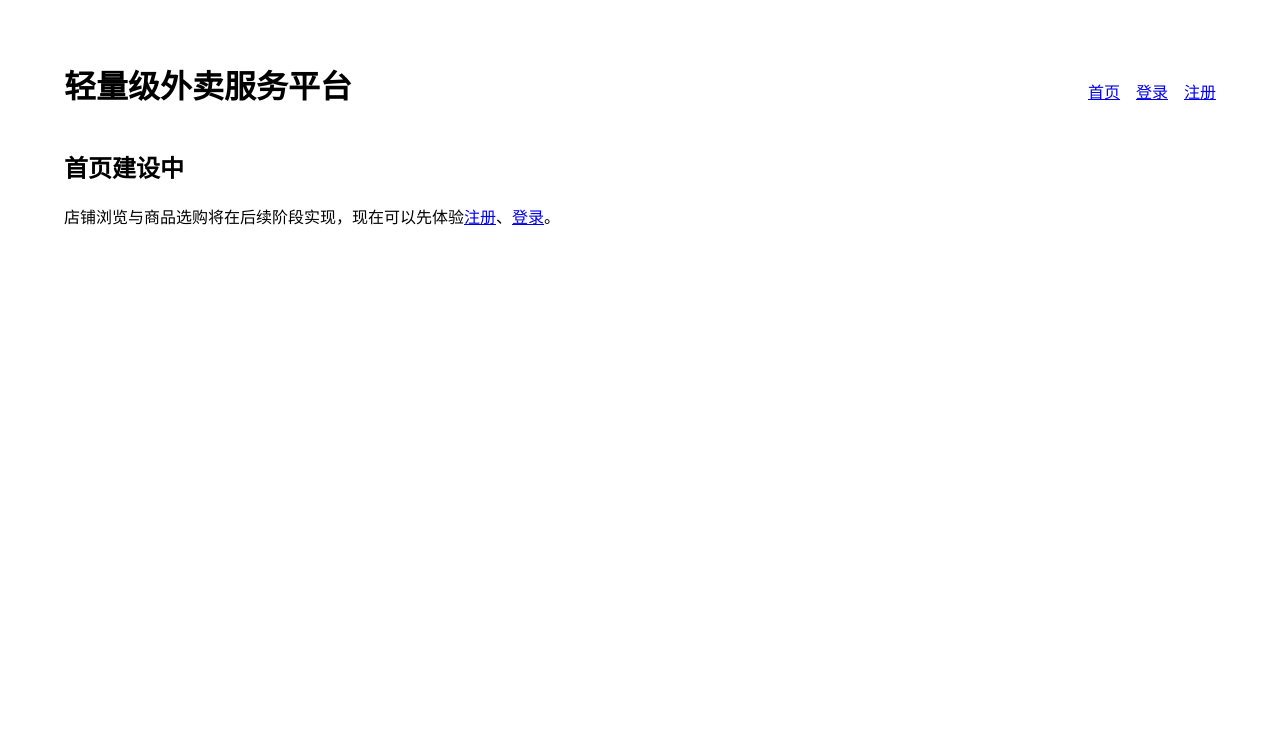
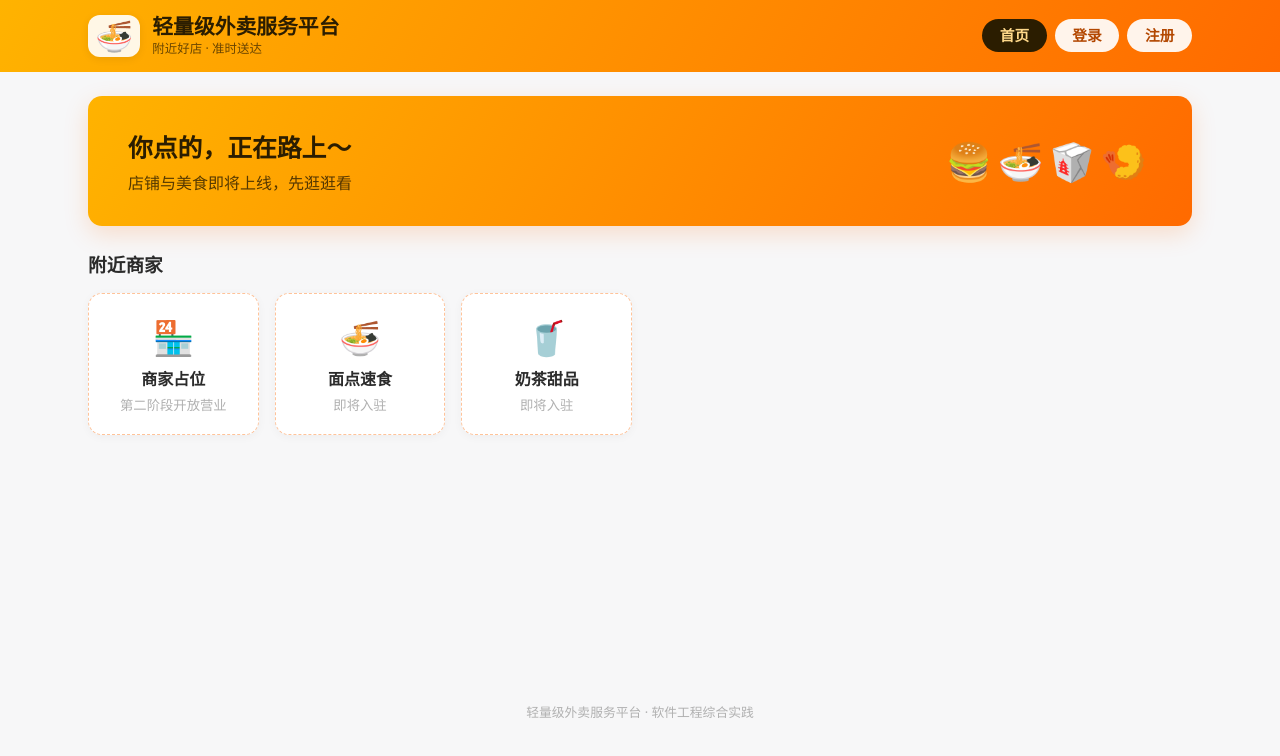
Before and after one commit to messere1/eleme-takeout, a Vue app in the folder frontend/: page / in a window 1280 px wide. Shown: the top 756 px of the page. Built offline with nearby package versions, Linux system fonts and the light colour scheme.

Commit message:
css update

```diff
--- a/frontend/src/App.vue
+++ b/frontend/src/App.vue
@@ -1,30 +1,97 @@
 <template>
-  <main class="shell">
-    <header class="topbar">
-      <h1>轻量级外卖服务平台</h1>
-      <nav>
+  <header class="brand-bar">
+    <div class="brand-inner">
+      <div class="brand-title">
+        <span class="brand-logo">🍜</span>
+        <div>
+          <h1>轻量级外卖服务平台</h1>
+          <p class="brand-slogan">附近好店 · 准时送达</p>
+        </div>
+      </div>
+      <nav class="brand-nav">
         <RouterLink to="/">首页</RouterLink>
         <RouterLink to="/login">登录</RouterLink>
         <RouterLink to="/register">注册</RouterLink>
       </nav>
-    </header>
+    </div>
+  </header>
+
+  <!-- 当前路由对应的页面渲染在这里 -->
+  <main class="shell">
     <RouterView />
   </main>
+
+  <footer class="site-footer">轻量级外卖服务平台 · 软件工程综合实践</footer>
 </template>
 
 <style scoped>
+.brand-bar {
+  background: var(--brand-gradient);
+  color: #2b1d00;
+}
+.brand-inner {
+  max-width: 72rem;
+  margin: 0 auto;
+  padding: 0.9rem 1.5rem;
+  display: flex;
+  align-items: center;
+  justify-content: space-between;
+  gap: 1rem;
+  flex-wrap: wrap;
+}
+.brand-title {
+  display: flex;
+  align-items: center;
+  gap: 0.75rem;
+}
+.brand-logo {
+  font-size: 1.9rem;
+  line-height: 1;
+  background: rgba(255, 255, 255, 0.9);
+  border-radius: 12px;
+  padding: 0.35rem 0.45rem;
+  box-shadow: 0 2px 8px rgba(0, 0, 0, 0.08);
+}
+.brand-title h1 {
+  margin: 0;
+  font-size: 1.3rem;
+  line-height: 1.2;
+}
+.brand-slogan {
+  margin: 0;
+  font-size: 0.78rem;
+  opacity: 0.7;
+}
+.brand-nav a {
+  margin-left: 0.5rem;
+  padding: 0.4rem 1.1rem;
+  border-radius: 999px;
+  background: rgba(255, 255, 255, 0.92);
+  color: #b34700;
+  font-weight: 600;
+  font-size: 0.92rem;
+  text-decoration: none;
+  transition: transform 0.12s ease;
+}
+.brand-nav a:hover {
+  transform: translateY(-1px);
+}
+.brand-nav a.router-link-exact-active {
+  background: #2b1d00;
+  color: #ffd98a;
+}
+
 .shell {
   max-width: 72rem;
   margin: 0 auto;
-  padding: 2rem;
-  font-family: system-ui, sans-serif;
+  padding: 1.5rem;
+  min-height: calc(100vh - 190px);
 }
-.topbar {
-  display: flex;
-  align-items: baseline;
-  justify-content: space-between;
-}
-nav a {
-  margin-left: 1rem;
+
+.site-footer {
+  text-align: center;
+  color: #b0b0b0;
+  font-size: 0.8rem;
+  padding: 1.25rem;
 }
 </style>
--- a/frontend/src/main.js
+++ b/frontend/src/main.js
@@ -1,6 +1,7 @@
 import { createApp } from 'vue'
 import ElementPlus from 'element-plus'
 import 'element-plus/dist/index.css'
+import './styles/theme.css'
 import router from './router'
 import App from './App.vue'
 
--- /dev/null
+++ b/frontend/src/styles/theme.css
@@ -0,0 +1,39 @@
+:root {
+  --brand-gradient: linear-gradient(120deg, #ffb300 0%, #ff6a00 100%);
+  --brand-bg: #f7f7f8;
+  --card-radius: 14px;
+
+  --el-color-primary: #ff6a00;
+  --el-color-primary-light-3: #ff9440;
+  --el-color-primary-light-5: #ffb36e;
+  --el-color-primary-light-7: #ffd5ae;
+  --el-color-primary-light-8: #ffe3c7;
+  --el-color-primary-light-9: #fff4ea;
+  --el-color-primary-dark-2: #cc5500;
+}
+
+* {
+  box-sizing: border-box;
+}
+
+html,
+body {
+  margin: 0;
+  padding: 0;
+}
+
+body {
+  font-family: system-ui, -apple-system, "Segoe UI", "PingFang SC",
+    "Microsoft YaHei", sans-serif;
+  background: var(--brand-bg);
+  color: #2b2b2b;
+}
+
+.el-button--primary {
+  font-weight: 600;
+}
+
+.el-button--primary,
+.el-button--primary.is-disabled {
+  border-color: var(--el-color-primary);
+}
--- a/frontend/src/views/Home.vue
+++ b/frontend/src/views/Home.vue
@@ -1,6 +1,90 @@
 <template>
-  <section class="home">
-    <h2>首页建设中</h2>
-    <p>店铺浏览与商品选购将在后续阶段实现，现在可以先体验<a href="/register">注册</a>、<a href="/login">登录</a>。</p>
-  </section>
+  <div class="home">
+    <section class="hero">
+      <div class="hero-text">
+        <h2>你点的，正在路上～</h2>
+        <p>店铺与美食即将上线，先逛逛看</p>
+      </div>
+      <div class="hero-emoji">🍔🍜🥡🍤</div>
+    </section>
+
+    <section class="coming">
+      <h3>附近商家</h3>
+      <div class="shop-list">
+        <div class="shop-card">
+          <span class="shop-emoji">🏪</span>
+          <strong>商家占位</strong>
+          <small>第二阶段开放营业</small>
+        </div>
+        <div class="shop-card">
+          <span class="shop-emoji">🍜</span>
+          <strong>面点速食</strong>
+          <small>即将入驻</small>
+        </div>
+        <div class="shop-card">
+          <span class="shop-emoji">🥤</span>
+          <strong>奶茶甜品</strong>
+          <small>即将入驻</small>
+        </div>
+      </div>
+    </section>
+  </div>
 </template>
+
+<style scoped>
+.home {
+  display: flex;
+  flex-direction: column;
+  gap: 1.5rem;
+}
+.hero {
+  display: flex;
+  align-items: center;
+  justify-content: space-between;
+  gap: 1rem;
+  background: var(--brand-gradient);
+  color: #2b1d00;
+  border-radius: var(--card-radius);
+  padding: 2rem 2.5rem;
+  box-shadow: 0 8px 24px rgba(255, 106, 0, 0.18);
+}
+.hero h2 {
+  margin: 0 0 0.4rem;
+  font-size: 1.55rem;
+}
+.hero p {
+  margin: 0;
+  opacity: 0.8;
+}
+.hero-emoji {
+  font-size: 2.3rem;
+  letter-spacing: 0.35rem;
+}
+
+.coming h3 {
+  margin: 0 0 1rem;
+}
+.shop-list {
+  display: grid;
+  grid-template-columns: repeat(auto-fill, minmax(170px, 1fr));
+  gap: 1rem;
+}
+.shop-card {
+  background: #fff;
+  border-radius: var(--card-radius);
+  padding: 1.25rem;
+  text-align: center;
+  display: flex;
+  flex-direction: column;
+  align-items: center;
+  gap: 0.35rem;
+  border: 1px dashed rgba(255, 106, 0, 0.4);
+  box-shadow: 0 2px 10px rgba(0, 0, 0, 0.04);
+}
+.shop-emoji {
+  font-size: 2.1rem;
+}
+.shop-card small {
+  color: #b0b0b0;
+}
+</style>
--- a/frontend/src/views/Login.vue
+++ b/frontend/src/views/Login.vue
@@ -32,55 +32,126 @@ async function submit() {
 </script>
 
 <template>
+  <div class="auth-page">
     <section class="auth-card">
-    <h2>用户登录</h2>
+      <header class="card-head">
+        <span class="card-emoji">🍜</span>
+        <h2>欢迎回来</h2>
+        <p class="card-tip">登录后开始点单</p>
+      </header>
 
+      <div class="field">
+        <label for="login-account">账号</label>
         <el-input
+          id="login-account"
           v-model="form.account"
           data-testid="login-account"
-      class="auth-field"
-      placeholder="账号（用户名或手机号）"
+          class="auth-input"
+          placeholder="手机号或用户名"
           @keyup.enter="submit"
         />
+      </div>
+
+      <div class="field">
+        <label for="login-password">密码</label>
         <el-input
+          id="login-password"
           v-model="form.password"
           type="password"
           data-testid="login-password"
-      class="auth-field"
-      placeholder="密码"
+          class="auth-input"
+          placeholder="请输入密码"
           show-password
           @keyup.enter="submit"
         />
+      </div>
 
-    <p v-if="errorMessage" data-testid="login-error" role="alert" class="auth-error">
+      <p v-if="errorMessage" data-testid="login-error" role="alert" class="form-error">
         {{ errorMessage }}
       </p>
 
       <el-button
         type="primary"
         data-testid="login-submit"
-      class="auth-submit"
+        class="submit-btn"
         :disabled="submitting"
         @click="submit"
       >
         {{ submitting ? '登录中…' : '登录' }}
       </el-button>
+
+      <p class="switch-line">
+        还没有账号？<RouterLink to="/register">去注册</RouterLink>
+      </p>
     </section>
+  </div>
 </template>
 
 <style scoped>
+.auth-page {
+  max-width: 27rem;
+  margin: 1.5rem auto 2.5rem;
+}
 .auth-card {
-  max-width: 24rem;
-  margin: 2rem auto;
+  background: #fff;
+  border-radius: var(--card-radius);
+  border-top: 5px solid var(--el-color-primary);
+  padding: 2rem 1.9rem 1.5rem;
   display: flex;
   flex-direction: column;
   gap: 1rem;
+  box-shadow: 0 6px 24px rgba(0, 0, 0, 0.08);
 }
-.auth-error {
-  color: #f56c6c;
-  margin: 0;
+.card-head {
+  text-align: center;
+  margin-bottom: 0.25rem;
 }
-.auth-submit {
+.card-emoji {
+  display: block;
+  font-size: 2.3rem;
+}
+.card-head h2 {
+  margin: 0.25rem 0 0;
+  font-size: 1.45rem;
+}
+.card-tip {
+  margin: 0.25rem 0 0;
+  color: #b0b0b0;
+  font-size: 0.85rem;
+}
+.field {
+  display: flex;
+  flex-direction: column;
+  gap: 0.4rem;
+}
+.field label {
+  font-size: 0.85rem;
+  color: #666;
+}
+.auth-input,
+.auth-input :deep(.el-input) {
   width: 100%;
 }
+.form-error {
+  margin: 0;
+  color: #e34d1c;
+  font-size: 0.9rem;
+}
+.submit-btn {
+  width: 100%;
+  height: 42px;
+  font-size: 1rem;
+  margin-top: 0.25rem;
+}
+.switch-line {
+  text-align: center;
+  margin: 0.5rem 0 0;
+  color: #b0b0b0;
+  font-size: 0.9rem;
+}
+.switch-line a {
+  color: var(--el-color-primary);
+  text-decoration: none;
+  font-weight: 600;
+}
 </style>
--- a/frontend/src/views/Register.vue
+++ b/frontend/src/views/Register.vue
@@ -58,24 +58,35 @@ async function submit() {
 </script>
 
 <template>
+  <div class="auth-page">
     <section class="auth-card">
-    <h2>用户注册</h2>
+      <header class="card-head">
+        <span class="card-emoji">🥡</span>
+        <h2>新用户注册</h2>
+        <p class="card-tip">注册一个账号，开始你的第一单</p>
+      </header>
 
       <div class="field">
+        <label for="register-username">用户名</label>
         <el-input
+          id="register-username"
           v-model="form.username"
           data-testid="register-username"
-        placeholder="用户名（3~30 个字符）"
+          class="auth-input"
+          placeholder="3~30 个字符"
           @keyup.enter="submit"
         />
         <p v-if="fieldErrors.username" class="field-error">{{ fieldErrors.username }}</p>
       </div>
 
       <div class="field">
+        <label for="register-phone">手机号</label>
         <el-input
+          id="register-phone"
           v-model="form.phone"
           data-testid="register-phone"
-        placeholder="手机号"
+          class="auth-input"
+          placeholder="中国大陆手机号"
           maxlength="11"
           @keyup.enter="submit"
         />
@@ -83,53 +94,107 @@ async function submit() {
       </div>
 
       <div class="field">
+        <label for="register-password">密码</label>
         <el-input
+          id="register-password"
           v-model="form.password"
           type="password"
           data-testid="register-password"
-        placeholder="密码（6~64 位，含字母和数字）"
+          class="auth-input"
+          placeholder="6~64 位，含字母和数字"
           show-password
           @keyup.enter="submit"
         />
         <p v-if="fieldErrors.password" class="field-error">{{ fieldErrors.password }}</p>
       </div>
 
-    <p v-if="errorMessage" data-testid="register-error" role="alert" class="auth-error">
+      <p v-if="errorMessage" data-testid="register-error" role="alert" class="form-error">
         {{ errorMessage }}
       </p>
 
       <el-button
         type="primary"
         data-testid="register-submit"
-      class="auth-submit"
+        class="submit-btn"
         :disabled="submitting"
         @click="submit"
       >
         {{ submitting ? '注册中…' : '注册' }}
       </el-button>
+
+      <p class="switch-line">
+        已有账号？<RouterLink to="/login">去登录</RouterLink>
+      </p>
     </section>
+  </div>
 </template>
 
 <style scoped>
+.auth-page {
+  max-width: 27rem;
+  margin: 1.5rem auto 2.5rem;
+}
 .auth-card {
-  max-width: 24rem;
-  margin: 2rem auto;
+  background: #fff;
+  border-radius: var(--card-radius);
+  border-top: 5px solid var(--el-color-primary);
+  padding: 2rem 1.9rem 1.5rem;
   display: flex;
   flex-direction: column;
   gap: 1rem;
+  box-shadow: 0 6px 24px rgba(0, 0, 0, 0.08);
+}
+.card-head {
+  text-align: center;
+  margin-bottom: 0.25rem;
+}
+.card-emoji {
+  display: block;
+  font-size: 2.3rem;
+}
+.card-head h2 {
+  margin: 0.25rem 0 0;
+  font-size: 1.45rem;
+}
+.card-tip {
+  margin: 0.25rem 0 0;
+  color: #b0b0b0;
+  font-size: 0.85rem;
 }
 .field {
   display: flex;
   flex-direction: column;
-  gap: 0.25rem;
+  gap: 0.35rem;
+}
+.field label {
+  font-size: 0.85rem;
+  color: #666;
+}
+.auth-input,
+.auth-input :deep(.el-input) {
+  width: 100%;
 }
 .field-error,
-.auth-error {
-  color: #f56c6c;
+.form-error {
   margin: 0;
-  font-size: 0.875rem;
+  color: #e34d1c;
+  font-size: 0.88rem;
 }
-.auth-submit {
+.submit-btn {
   width: 100%;
+  height: 42px;
+  font-size: 1rem;
+  margin-top: 0.25rem;
+}
+.switch-line {
+  text-align: center;
+  margin: 0.5rem 0 0;
+  color: #b0b0b0;
+  font-size: 0.9rem;
+}
+.switch-line a {
+  color: var(--el-color-primary);
+  text-decoration: none;
+  font-weight: 600;
 }
 </style>
```
Lines whose indentation alone changed are shown as unchanged.
